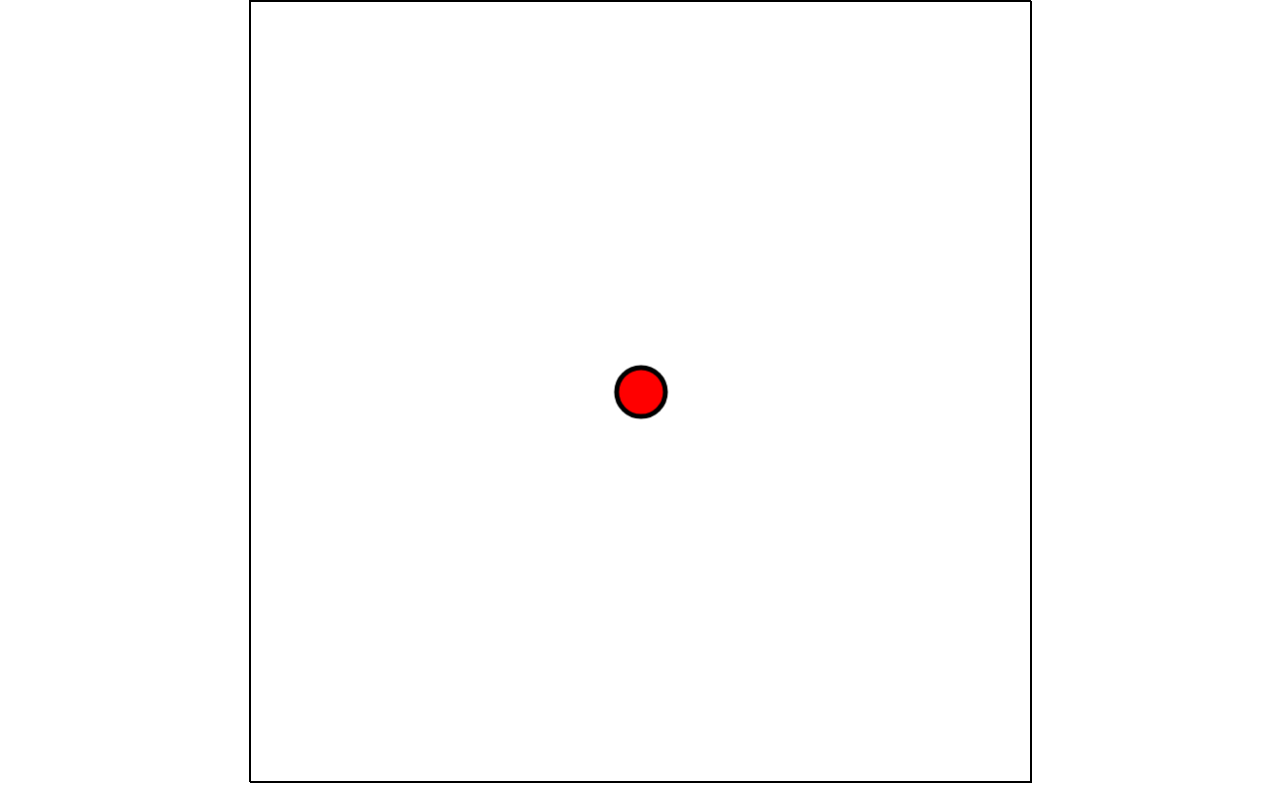
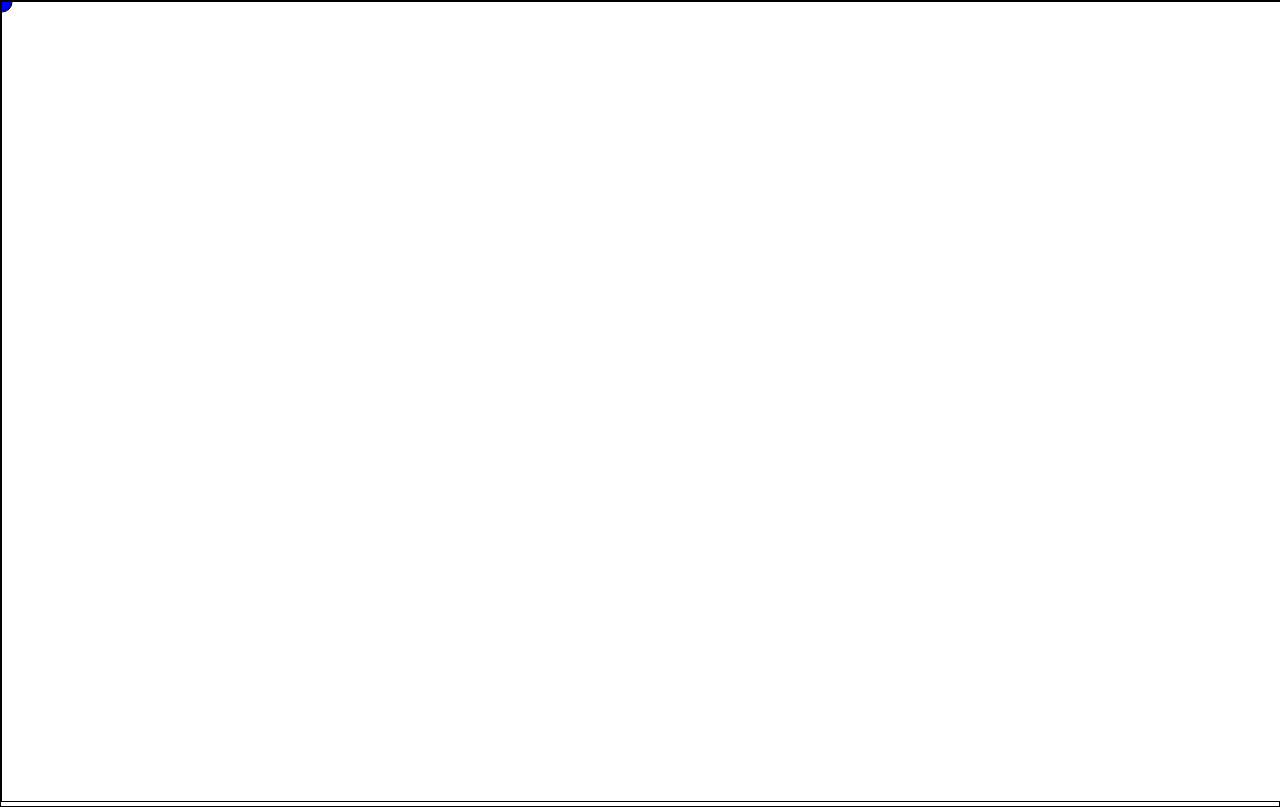
Before and after one commit to brother-bill/ReflexIO, a plain HTML site: page index.html in a window 1280 px wide. Drawn offline with nearby package versions, Linux system fonts and the light colour scheme.

Commit message:
2nd phase

```diff
--- a/index.html
+++ b/index.html
@@ -8,8 +8,8 @@
     <title>Document</title>
 </head>
 <body oncontextmenu="return false;" onload="startGame()">
-    <div id="wrapper">
-            <canvas id = "reflex-io"></canvas>
+    <div id = "wrapper">
+            <canvas id = "canvas"></canvas>
     </div>
     <script src="http://ajax.googleapis.com/ajax/libs/jquery/1.5/jquery.min.js" ></script>
     <script src="index.js" ></script>
--- a/index.js
+++ b/index.js
@@ -1,93 +1,109 @@
-var player;
+window.onload = Construct();
+var c;
+var ctx;
+var mouse = {
+  x: 0,
+  y: 0
+};
+var lastStep = 0;
+var particles = [{
+  x: 0,
+  y: 0
+}];
 
-function startGame(){
+function Construct() {
+  setTimeout(function() {
+    c = document.getElementById("canvas");
+    ctx = c.getContext("2d");
+    c.addEventListener('contextmenu', function(e) {
+      var m = getMousePos(c, e);
+      mouse.x = m.x;
+      mouse.y = m.y;
+    }, false);
 
-    myGame.start();
-
+    window.requestAnimationFrame(animationFrame);
+  }, .5);
 }
 
-var myGame = {
-    wrapper : document.getElementById("wrapper"),
-    canvas : document.getElementById("reflex-io"),
-    start: function() {
-        this.context = this.canvas.getContext("2d");
-        window.addEventListener("resize", resizeCanvas, false);
-        resizeCanvas();
-        this.interval = setInterval(updateGame, 16.66667);
-    },
-    clear : function(){
+function animationFrame(milliseconds) {
+  var elapsed = milliseconds - lastStep;
+  lastStep = milliseconds;
 
-        this.context.clearRect(0,0, this.canvas.width, this.canvas.height);
+  render(elapsed);
 
-    }
+  window.requestAnimationFrame(animationFrame);
 }
 
-function setCanvasScaling(){
-    return window.devicePixelRatio || 1;
+function getMousePos(canvas, evt) {
+  var rect = canvas.getBoundingClientRect();
+  var mouseX = evt.clientX - rect.top;
+  var mouseY = evt.clientY - rect.left;
+  return {
+    x: mouseX,
+    y: mouseY
+  };
 }
 
-function resizeCanvas() {
-    var pixelRatio = setCanvasScaling();
+function render(elapsed) {
+  setCanvasSize();
+  clearCanvas();
+  moveParticles(elapsed);
+  renderParticles();
+}
 
-    //The viewport is in portrait mode, so var width should be based off viewport WIDTH
-    if (window.innerHeight > window.innerWidth) {
-        //Makes the canvas 100% of the viewport width
-        var width = Math.round(1.0 * window.innerWidth);
-    }
-    //The viewport is in landscape mode, so var width should be based off viewport HEIGHT
-    else {
-        //Makes the canvas 100% of the viewport height
-        var width = Math.round(1.0 * window.innerHeight);
-    }
-
-    var height = width;
-
-    myGame.wrapper.style.width = width-20 + "px";
-    myGame.wrapper.style.height = height-20 + "px";
-
-    myGame.canvas.width = width * pixelRatio;
-    myGame.canvas.height = height * pixelRatio;
-
-
-    player = new circlePlayer(25, 'red');
+function setCanvasSize() {
+  ctx.canvas.width = window.innerWidth;
+  ctx.canvas.height = window.innerHeight;
 }
 
 
-function circlePlayer(radius, color){
-    this.x = Math.round(myGame.canvas.width / 2);
-    this.y = Math.round(myGame.canvas.height / 2);
-    this.update = function() {
-        myGame.context.beginPath();
-        myGame.context.arc(this.x, this.y, radius, 0, 2* Math.PI)
-        myGame.context.fillStyle = color;
-        myGame.context.fill();
-        myGame.context.lineWidth = 5;
-        myGame.context.stroke();
-    }
+function clearCanvas() {
+  ctx.globalCompositeOperation = "source-over";
+  ctx.fillStyle = "white";
+  ctx.fillRect(0, 0, canvas.width, canvas.height);
 }
 
+function moveParticles(milliseconds) {
+  particles.forEach(function(p) {
+    var data = distanceAndAngleBetweenTwoPoints(p.x, p.y, mouse.x, mouse.y);
+    var velocity = data.distance / 0.5;
+    var toMouseVector = new Vector(velocity, data.angle);
+    var elapsedSeconds = milliseconds / 1000;
 
+    p.x += (toMouseVector.magnitudeX * elapsedSeconds);
+    p.y += (toMouseVector.magnitudeY * elapsedSeconds);
+  });
+}
 
+function renderParticles() {
+  particles.forEach(function(p) {
+    ctx.save();
+    ctx.beginPath();
+    ctx.translate(p.x, p.y);
+    ctx.arc(0, 0, 10, 0, 2 * Math.PI);
+    ctx.fillStyle = "blue";
+    ctx.fill();
+    ctx.stroke();
+    ctx.restore();
+  });
+}
 
-var mouseX = 500;
-var mouseY = 500;
+function distanceAndAngleBetweenTwoPoints(x1, y1, x2, y2) {
+  var x = x2 - x1,
+    y = y2 - y1;
 
-$(document).mousedown(function(event) {
-    switch (event.which) {
-        case 3:
-            mouseX = event.clientX;
-            mouseY = event.clientY;
-            //alert('Right Mouse button pressed.');
-            break;
-    }
+  return {
+    // x^2 + y^2 = r^2
+    distance: Math.sqrt(x * x + y * y),
 
-});
+    // convert from radians to degrees
+    angle: Math.atan2(y, x) * 180 / Math.PI
+  }
+}
 
+function Vector(magnitude, angle) {
+  var angleRadians = (angle * Math.PI) / 180;
 
-function updateGame(){
-    myGame.clear();
-
-    //player.x +=1;
-
-    player.update();
+  this.magnitudeX = magnitude * Math.cos(angleRadians);
+  this.magnitudeY = magnitude * Math.sin(angleRadians);
 }
--- a/style.css
+++ b/style.css
@@ -1,4 +1,4 @@
-#reflex-io{
+#canvas{
     border: 1px solid black;
     width: 100%;
     height: 100%;
```
